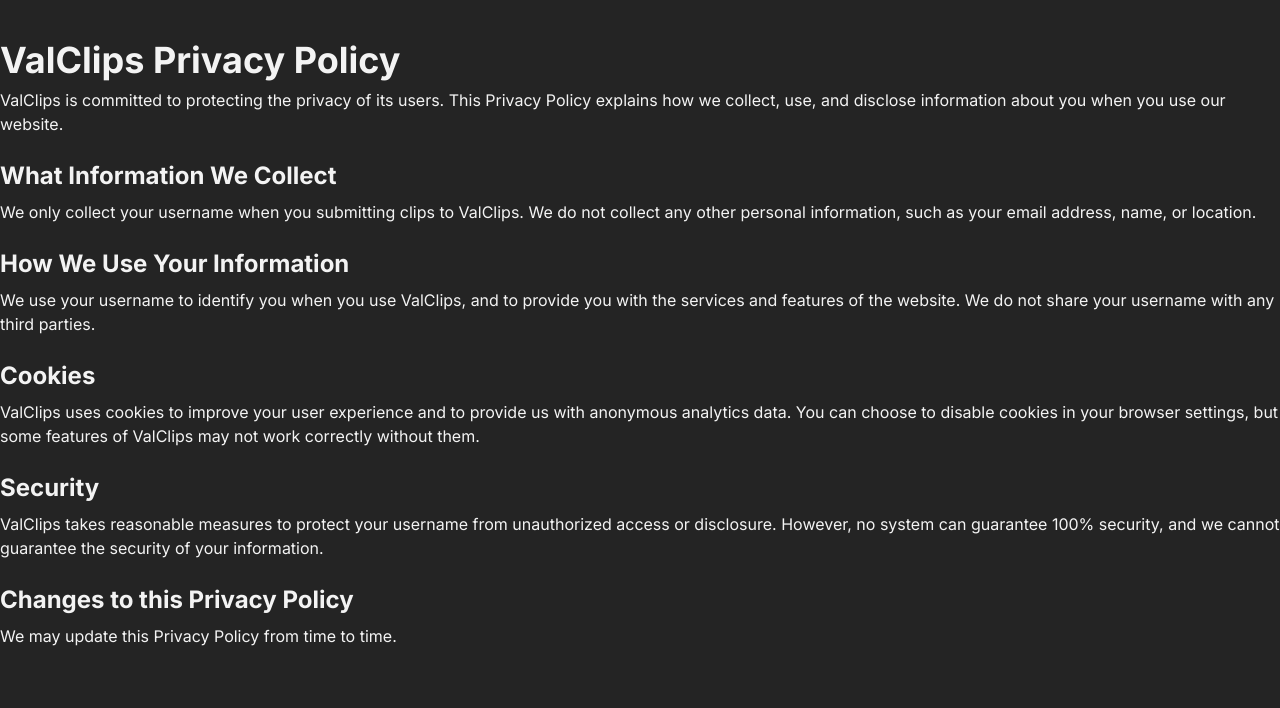
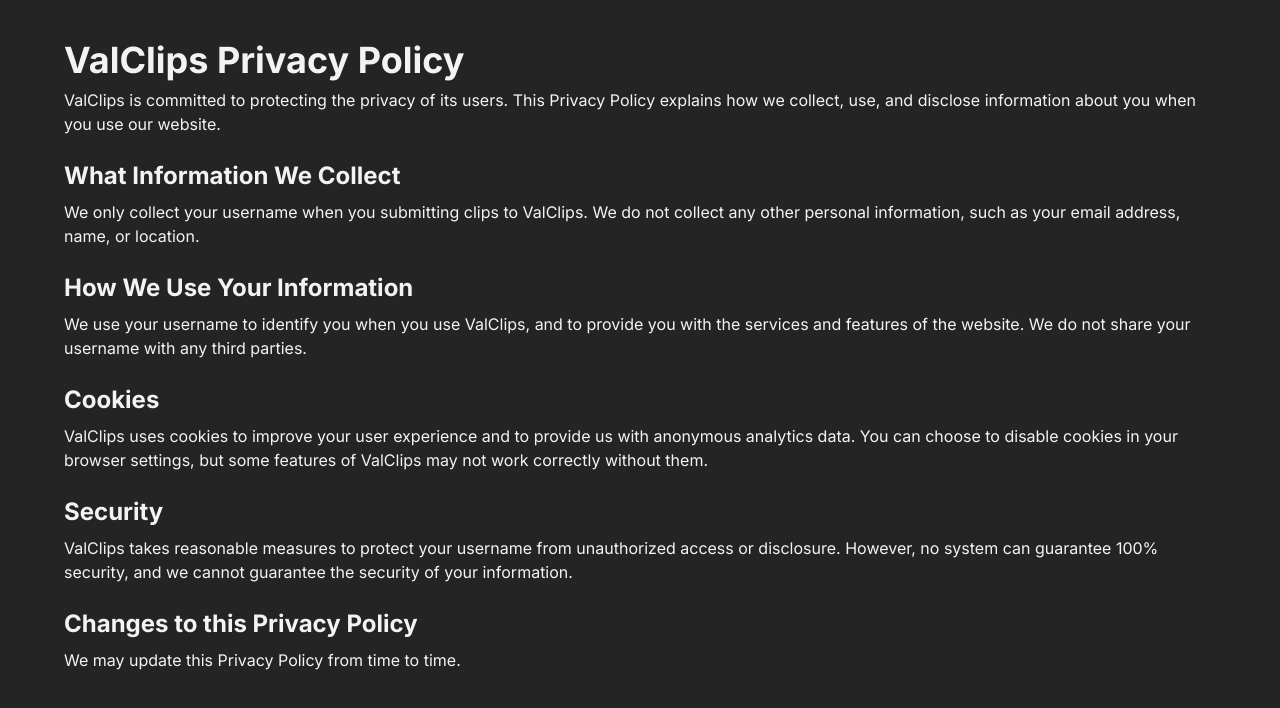
Before and after one commit to InvalidNoah/valclips, a Vue app: page /privacy in a window 1280 px wide. Shown: the top 708 px of the page. Built offline with nearby package versions, Linux system fonts and the light colour scheme.

Commit message:
fix: Terms and Privacy page padding

```diff
--- a/src/views/PrivacyView.vue
+++ b/src/views/PrivacyView.vue
@@ -1,5 +1,5 @@
 <template>
-    <div class="mx-auto mx-16 my-10">
+    <div class="mx-auto px-16 py-10">
         <h1 class="text-4xl font-bold mb-2">ValClips Privacy Policy</h1>
         <p>ValClips is committed to protecting the privacy of its users. This Privacy Policy explains how we collect, use, and disclose information about you when you use our website.</p>
 
--- a/src/views/TermsView.vue
+++ b/src/views/TermsView.vue
@@ -1,5 +1,5 @@
 <template>
-    <div class="mx-auto mx-16 my-10">
+    <div class="mx-auto px-16 py-10">
         <h1 class="text-4xl font-bold mb-6">ValClips Terms of Service</h1>
         <p>Welcome to ValClips, a website where users can submit and watch their valorant clips. By using ValClips, you agree to be bound by these Terms of Service ("Terms"), so please read them carefully.</p>
 
```
